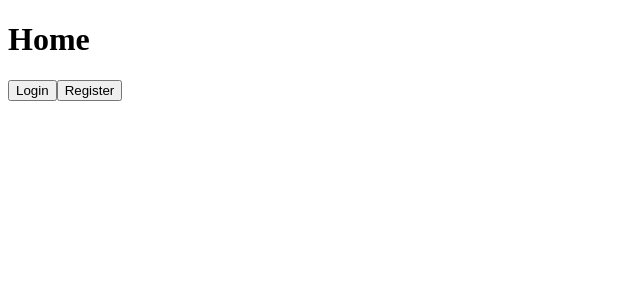
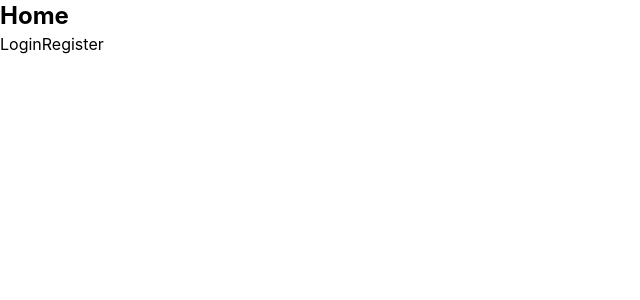
Before and after one commit to Rvilov/spliteasyapp, a React (Vite) app in the folder frontend/: page / in a window 1280 px wide. Shown: the top 300 px of the page, without its empty margins (0-640 px from the left). Built offline with nearby package versions, Linux system fonts and the light colour scheme.

Commit message:
Instalado tailwind

```diff
--- /dev/null
+++ b/frontend/index.css
@@ -0,0 +1 @@
+@import 'tailwindcss';
--- a/frontend/package.json
+++ b/frontend/package.json
@@ -10,9 +10,11 @@
     "preview": "vite preview"
   },
   "dependencies": {
+    "@tailwindcss/vite": "^4.3.0",
     "react": "^19.2.5",
     "react-dom": "^19.2.5",
-    "react-router-dom": "^7.15.0"
+    "react-router-dom": "^7.15.0",
+    "tailwindcss": "^4.3.0"
   },
   "devDependencies": {
     "@babel/core": "^7.29.0",
--- a/frontend/src/App.jsx
+++ b/frontend/src/App.jsx
@@ -15,7 +15,7 @@ function App() {
           path="/"
           element={
             <div>
-              <h1>Home</h1>
+              <h1 className="text-2xl font-bold">Home</h1>
               <button onClick={() => navigate('/login')}>Login</button>
               <button onClick={() => navigate('/register')}>Register</button>
             </div>
--- a/frontend/src/main.jsx
+++ b/frontend/src/main.jsx
@@ -2,6 +2,7 @@ import { StrictMode } from 'react';
 import { createRoot } from 'react-dom/client';
 import { BrowserRouter } from 'react-router-dom';
 import App from './App.jsx';
+import '../index.css';
 
 createRoot(document.getElementById('root')).render(
   <StrictMode>
--- a/frontend/vite.config.js
+++ b/frontend/vite.config.js
@@ -1,11 +1,13 @@
-import { defineConfig } from 'vite'
-import react, { reactCompilerPreset } from '@vitejs/plugin-react'
-import babel from '@rolldown/plugin-babel'
+import { defineConfig } from 'vite';
+import react, { reactCompilerPreset } from '@vitejs/plugin-react';
+import babel from '@rolldown/plugin-babel';
+import tailwindcss from '@tailwindcss/vite';
 
 // https://vite.dev/config/
 export default defineConfig({
   plugins: [
     react(),
-    babel({ presets: [reactCompilerPreset()] })
+    babel({ presets: [reactCompilerPreset()] }),
+    tailwindcss(),
   ],
-})
+});
```
Also changed, not shown: 1 other file (tests, documents, lock files or other folders).
